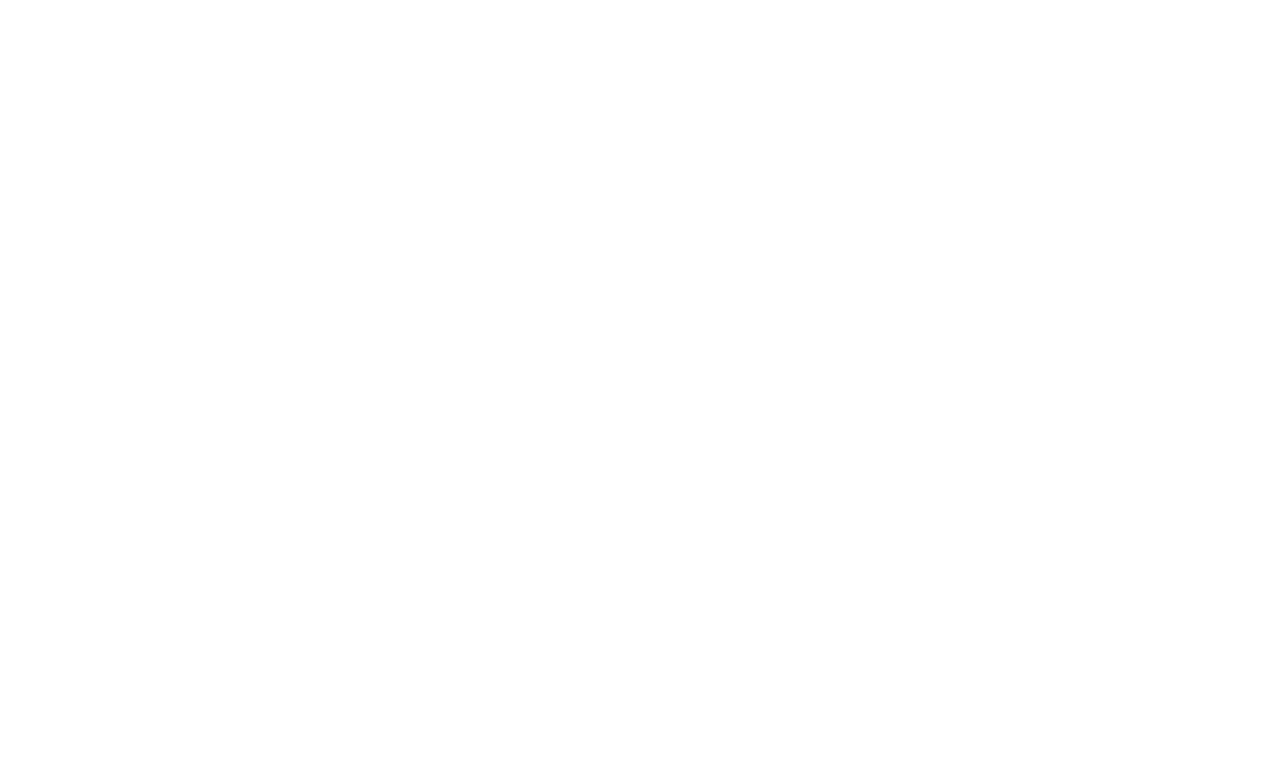
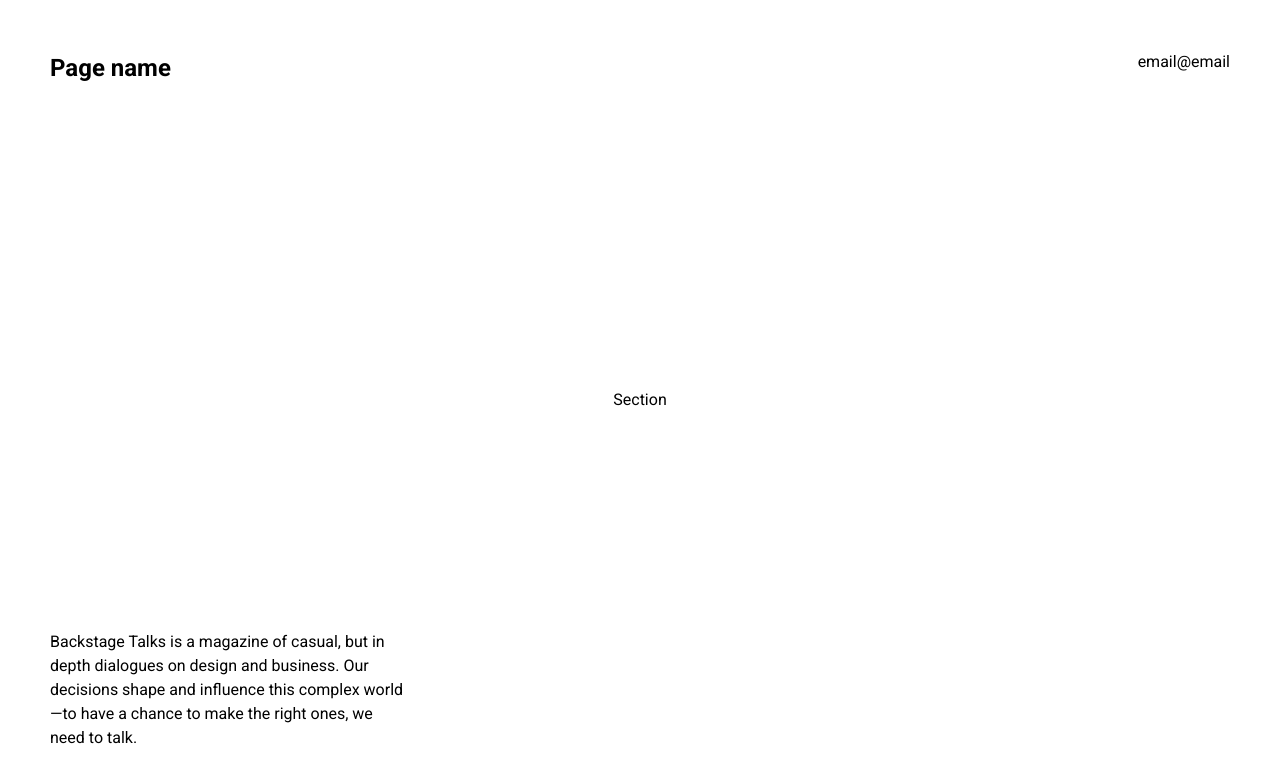
Before and after one commit to carolinapapes/backstageTalks, a React (Create React App) app: page / in a window 1280 px wide. Shown: the top 782 px of the page. Built offline with nearby package versions, Linux system fonts and the light colour scheme; the HTML template or start-up script is replaced by a standard one.

Commit message:
general layout

```diff
--- a/src/App.jsx
+++ b/src/App.jsx
@@ -5,12 +5,13 @@
 import Footer from './components/Footer';
 
 function App() {
-  return
-  <>
-    <Header/>
-    <Main/>
-    <Footer/>
-  </>;
+  return (
+    <>
+      <Header className="layout__header" />
+      <Main className="layout__main" />
+      <Footer className="layout__footer" />
+    </>
+  );
 }
 
 export default App;
--- a/src/App.scss
+++ b/src/App.scss
@@ -0,0 +1,55 @@
+@use '_colors' as *;
+
+$main_padding: 50px;
+.layout {
+  position: relative;
+  &__header {
+    // background-color: $color_1;
+    position: absolute;
+    top: 0;
+    left: 0;
+    width: 100%;
+    padding: $main_padding;
+  }
+  &__main {
+    min-width: 100%;
+    height: 100%;
+    overflow: hidden;
+    transition: background-color 1s ease;
+
+    .section {
+      padding: $main_padding;
+      height: 100%;
+      width: 100%;
+      scroll-snap-align: start;
+      display: flex;
+      justify-content: center;
+      align-items: center;
+      // @for $i from 1 through length($colors) {
+      //   &:nth-child(#{length($colors)}n + #{$i}) {
+      //     background: nth($colors, $i);
+      //   }
+      // }
+    }
+  }
+  &__footer {
+    // background-color: $color_3;
+    padding: $main_padding;
+    position: absolute;
+    top: 0;
+    left: 0;
+    width: 100%;
+    height: 100%;
+    display: grid;
+    grid-template-columns: 1fr 1fr 1fr;
+    gap: 50px;
+    pointer-events: none;
+    .contact {
+      grid-column: 3;
+      justify-self: end;
+    }
+    .notes {
+      align-self: end;
+    }
+  }
+}
```
